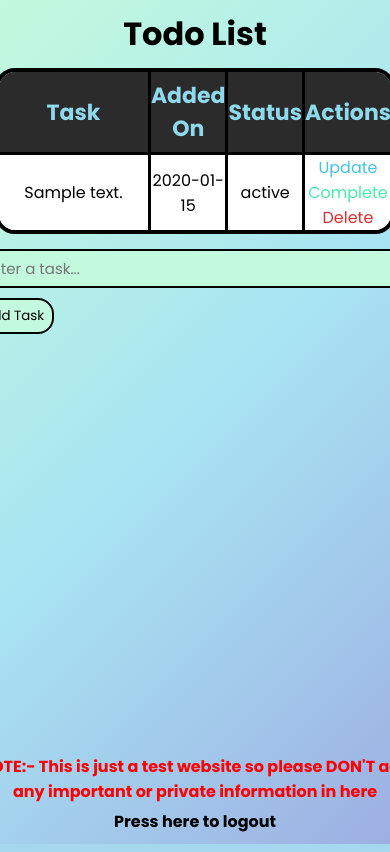
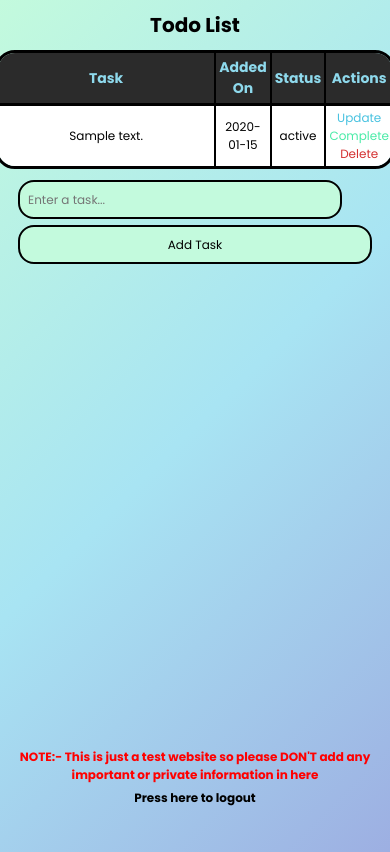
Before and after one commit to LoafCitler/Todo_TaskManager-Website, a Flask app: template templates/index.html in a window 390 px wide; the page is wider, and only the part inside the window is pictured. Run offline with Flask 3, Linux system fonts and the light colour scheme; the template is opened without the code that fills it: values that come from a table or form of the project are taken from there, others are empty; tables that the repository leaves empty hold one stand-in row (values such as "Sample post").

Commit message:
CSS changes for responsive website

```diff
--- a/static/css/main.css
+++ b/static/css/main.css
@@ -12,7 +12,6 @@ body{
     align-items: center;
     justify-content: center;
     height: 100vh;
-    min-height: auto;
 }
 
 .login-box{
@@ -24,9 +23,7 @@ body{
     color: #8ed9ec;
     background-color: #2b2b2b;
     width: 40vw;
-    min-width: 300px;
     height: 50vh;
-    min-height: 400px;
     border-radius: 20px;
 }
 
@@ -40,17 +37,17 @@ body{
     /* text-decoration: underline red; */
     border-radius: 16px;
     padding: 5px;
-    background-color: transparent;
 }
 
 input:-webkit-autofill, /*this is to stop input background change when autofilling */
 input:-webkit-autofill:hover,
 input:-webkit-autofill:focus,
 input:-webkit-autofill:active {
-    transition: background-color 5000s ease-in-out 0s;
+    color: #c3fadd;
 }
 
 input{
+    height: 39px;
     margin: 5px;
     padding: 6px 8px;
     border-radius: 16px;
@@ -78,7 +75,7 @@ input:hover{
     box-shadow: 0px 0px;
 }
 
-.ts-inp{
+.ts-inp,.us-inp{
     font-size: 15px;
 }
 
@@ -126,17 +123,20 @@ table{
 
 .task-value{
     border-right: 3px solid black;
-    width: 55%;
 }
 
 .task-date{
     border-right: 3px solid black;
-    width: 15%;
+    width: 125px;
 }
 
 .task-status{
     border-right: 3px solid black;
-    width: 15%;
+    width: 125px;
+}
+
+.task-actions{
+    width: 125px;
 }
 
 .nt-link{
@@ -155,11 +155,13 @@ th{
     height: 80px;
     background-color: #2b2b2b;
     color: #8ed9ec;
+    padding: 5px;
 }
 
 td{
     background-color: #ffffff;
     border-top: 3px solid black;
+    padding: 5px;
 }
 
 .link-upd{
@@ -199,3 +201,112 @@ a:hover{
     color: #9be0bb;
     text-shadow: 3px 3px black;
 }
+
+@media screen and (max-width: 420px) {
+    body{
+        height: 100.9vh;
+    }
+
+    .login-box{
+        display: flex;
+        flex-direction: column;
+        align-items: center;
+        justify-content: center;
+        gap: 18px;
+        color: #8ed9ec;
+        background-color: #2b2b2b;
+        width: 90vw;
+        height: 60vh;
+        border-radius: 20px;
+    }
+
+    .ind-backg{
+        display: flex;
+        flex-direction: column;
+        align-items: center;
+        height: 100%;
+    }
+
+    .content{
+        display: flex;
+        flex-direction: column;
+        align-items: center;
+        justify-content: space-between;
+        height: 90%;
+    }
+
+    .main{
+        display: flex;
+        flex-direction: column;
+        align-items: center;
+        gap: 8px;
+    }
+
+
+    table{
+        text-align: center;
+        border-radius: 20px;
+        border: 3px solid black;
+        width: 100%;
+        border-collapse: separate;
+        border-spacing: 0px;
+        overflow: hidden;
+    }
+
+    .task-value{
+        border-right: 2px solid black;
+        width: 60%;
+    }
+
+    .task-date{
+        border-right: 2px solid black;
+    }
+
+    .task-status{
+        border-right: 2px solid black;
+    }
+
+    .task-actions{
+        width: auto;
+    }
+
+    .nt-link{
+        font-size: 12px;
+        display: flex;
+        flex-direction: column;
+        align-items: center;
+        width: 100%;
+    }
+
+    input{
+        font-size: 12px;
+        margin: 3px;
+        padding: 6px 8px;
+    }
+
+    .inp-form{
+        display: flex;
+        flex-direction: column;
+        flex-wrap: wrap;
+    }
+
+    .ts-inp,.us-inp{
+        font-size: 12px;
+        width: 90%;
+    }
+
+    th{
+        padding: 3px;
+        font-size: 14px;
+        height: 50px;
+    }
+
+    td{
+        padding: 3px;
+        font-size: 12px;
+    }
+
+    h1{
+        font-size: 20px;
+    }
+}
--- a/templates/index.html
+++ b/templates/index.html
@@ -51,7 +51,7 @@
 
       {% endif %}
 
-        <form action="{{url_for('index')}}" method="POST">
+        <form class="inp-form" action="{{url_for('index')}}" method="POST">
           <input type="text" name="content" class="ts-inp" size="30" placeholder="Enter a task..." required />
           <input class="btn" type="submit" value="Add Task" />
         </form>
@@ -86,8 +86,8 @@
 
         </table>
 
-        <form action="/update/{{task.id}}" method="POST">
-          <input type="text" name="content" class="ts-inp" size="30" value="{{task.content}}" required />
+        <form class="inp-form" action="/update/{{task.id}}" method="POST">
+          <input type="text" name="content" class="up-inp" size="30" value="{{task.content}}" required />
           <input class="btn" type="submit" value="Update Text" />
         </form>
 
```
